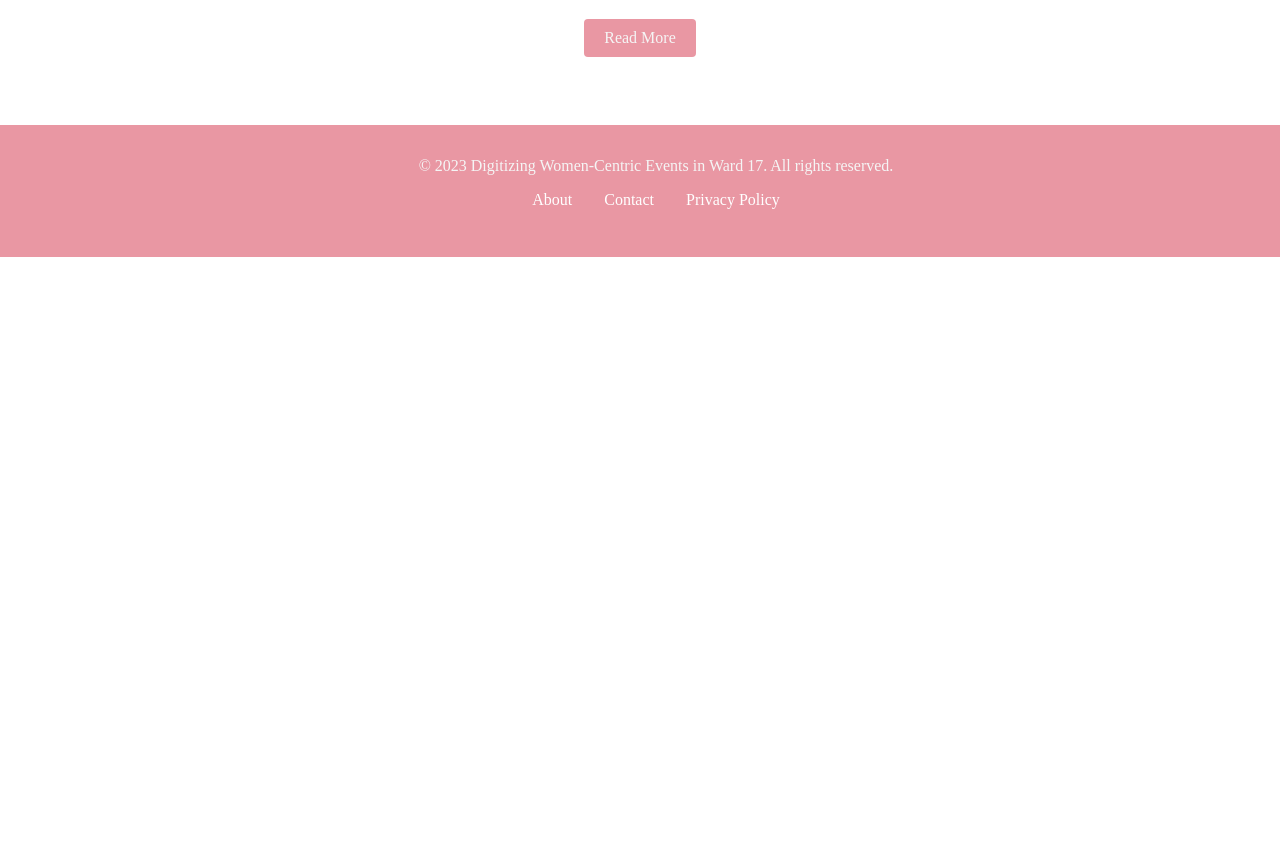
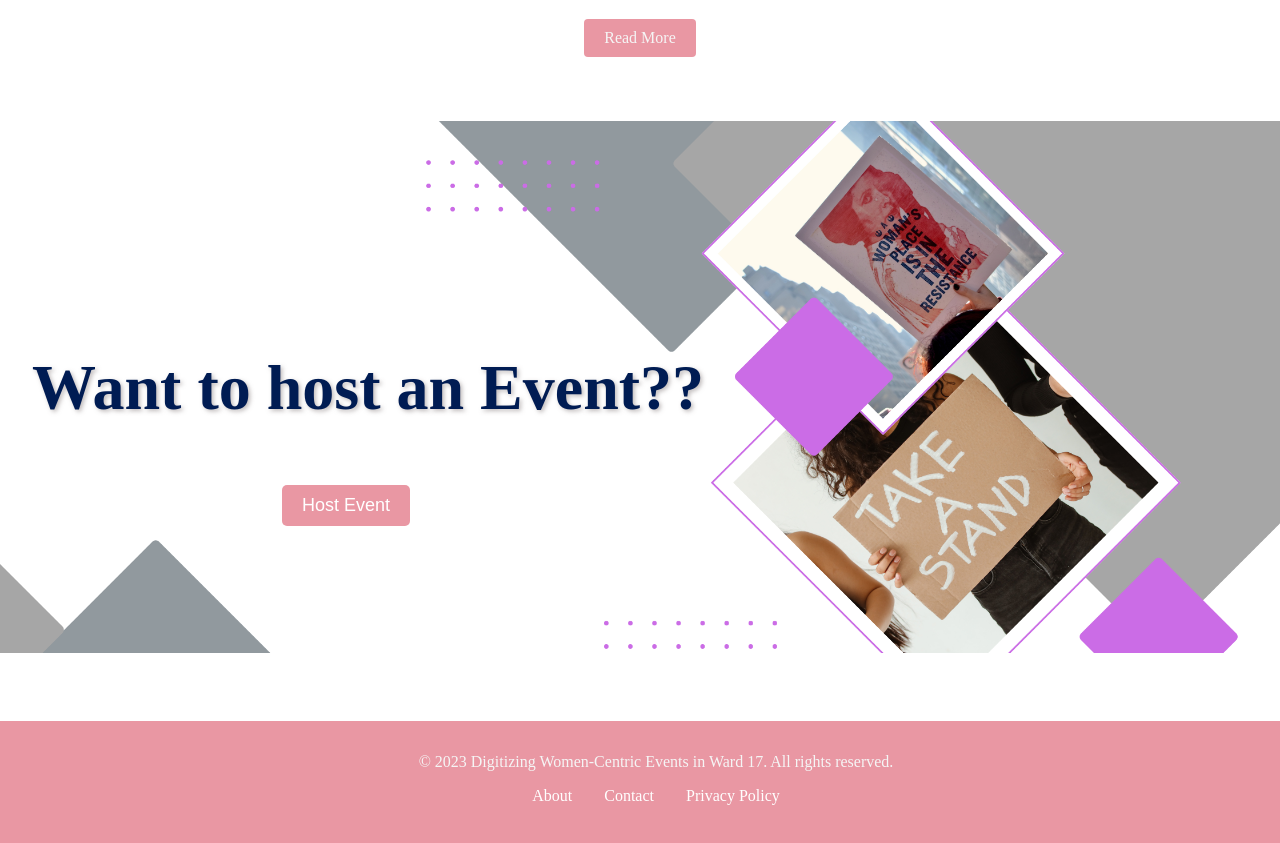
Before and after one commit to Shreyeska/MeroMitini, a React (Vite) app: page /home in a window 1280 px wide. Shown: the part 2000-2843 px from the top of the page. Before the commit the page ends 2257 px from the top, so only its background shows below. Built offline with nearby package versions, Linux system fonts and the light colour scheme.

Commit message:
added host events banner

```diff
--- a/src/App.css
+++ b/src/App.css
@@ -19,6 +19,7 @@ body {
   --secondary-color: rgb(80, 42, 67);
   --primary-fontcolor: #001c53;
   --secondary-fontcolor: #f5f5f5;
+  --white: white;
 }
 
 .navbar {
--- /dev/null
+++ b/src/components/Home/HostEventBanner.jsx
@@ -0,0 +1,14 @@
+import React from "react";
+import "../../css/hostevents.css";
+const HostEventBanner = () => {
+  return (
+    <>
+      <div className="host-event">
+        <h1>Want to host an Event??</h1>
+        <button className="host-button">Host Event</button>
+      </div>
+    </>
+  );
+};
+
+export default HostEventBanner;
--- /dev/null
+++ b/src/css/hostevents.css
@@ -0,0 +1,40 @@
+.host-event {
+  display: flex;
+  flex-direction: column;
+  justify-content: center;
+  align-items: flex-start;
+  background: url("../asset/hosteventbanner.png") no-repeat center center /
+    cover;
+  padding: 2rem 2rem;
+  margin-top: 4rem;
+  padding-bottom: 0;
+  height: 500px;
+}
+
+.host-event h1 {
+  color: var(--primary-fontcolor);
+  font-size: 4rem;
+  font-weight: 700;
+  text-align: left; /* Align h1 to the left */
+  margin: 40px 0; /* Adjust top and bottom margin */
+}
+
+.host-event .host-button {
+  padding: 10px 20px;
+  font-size: 18px;
+  text-align: center;
+  background-color: var(--primary-color);
+  color: var(--white);
+  border: none;
+  border-radius: 5px;
+  cursor: pointer;
+  margin-top: 20px;
+  margin-left: 250px;
+  transition: background-color 0.3s; /* Smooth transition for background-color */
+}
+
+.host-event .host-button:hover {
+  background-color: var(
+    --secondary-color
+  ); /* Change background-color on hover */
+}
--- a/src/pages/Webpages/HomePage.jsx
+++ b/src/pages/Webpages/HomePage.jsx
@@ -2,6 +2,7 @@ import React from "react";
 import HomeEvents from "../../components/Home/HomeEvents";
 import Navbar from "../../components/Navbar";
 import Footer from "../../components/Footer";
+import HostEventBanner from "../../components/Home/HostEventBanner";
 import { Link } from "react-router-dom";
 import { FontAwesomeIcon } from "@fortawesome/react-fontawesome";
 import { faSearch } from "@fortawesome/free-solid-svg-icons";
@@ -43,6 +44,8 @@ const Home = () => {
           Read More
         </Link>
 
+        <HostEventBanner />
+
         <Footer />
       </div>
     </>
```
Also changed, not shown: src/asset/hosteventbanner.png (added).
